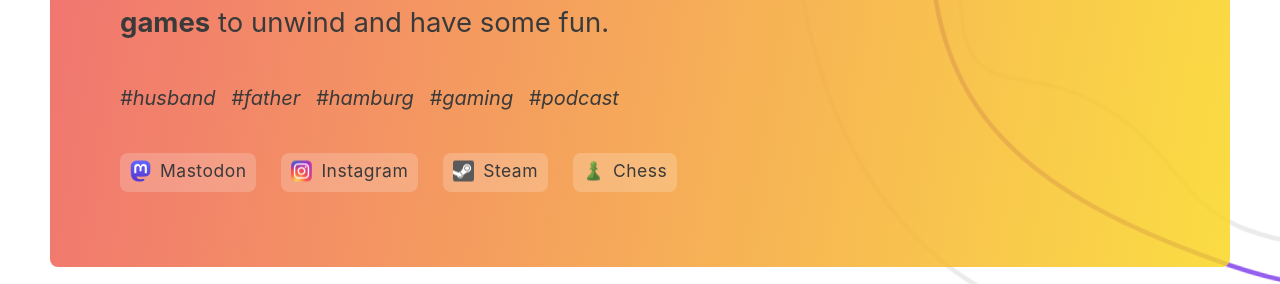
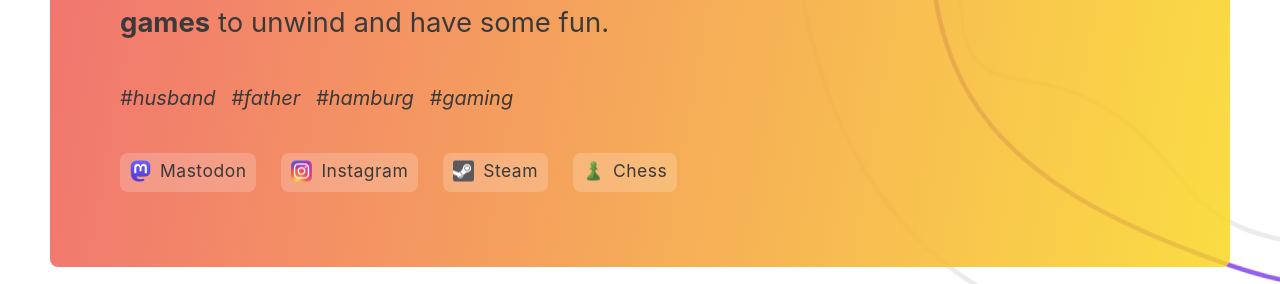
Before and after one commit to l4ci/l4ci.github.io, a Jekyll site: the page built from index.html, in a window 1280 px wide and 900 px high, scrolled down 1991 px. Shown: the part 174-458 px from the top of the window. Built offline with Jekyll 4.4.1, drawn with Linux system fonts in a browser that asks for light colours; Markdown is read by kramdown in place of the engine named in the settings; the list of posts is cut into pages by our own code.

Commit message:
Update index.html

```diff
--- a/index.html
+++ b/index.html
@@ -144,19 +142,14 @@
       <li>father</li>
       <li>hamburg</li>
       <li>gaming</li>
-      <li>podcast</li>
     </ul>
 
     <nav class="social-links">
       <ul>
-        <li><a href="https://mastodon.social/@l4ci" rel="me"><img src="https://volkerotto.net/assets/img/mastodon.png" alt="@l4ci@mastodon.social" />
-            Mastodon</a></li>
-        <li><a href="https://www.instagram.com/chirpysnail/"><img src="https://volkerotto.net/assets/img/instagram.png"
-              alt="" /> Instagram</a></li>
-        <li><a href="https://steamcommunity.com/id/l4ci/"><img src="https://volkerotto.net/assets/img/steam.png"
-              alt="" /> Steam</a></li>
-        <li><a href="https://www.chess.com/member/l4ci"><img src="https://volkerotto.net/assets/img/chess.png" alt="" />
-            Chess</a></li>
+        <li><a href="https://mastodon.social/@l4ci" rel="me"><img src="https://volkerotto.net/assets/img/mastodon.png" alt="@l4ci@mastodon.social" loading="lazy"> Mastodon</a></li>
+        <li><a href="https://www.instagram.com/chirpysnail/"><img src="https://volkerotto.net/assets/img/instagram.png" alt="" loading="lazy"> Instagram</a></li>
+        <li><a href="https://steamcommunity.com/id/l4ci/"><img src="https://volkerotto.net/assets/img/steam.png" alt="" loading="lazy"> Steam</a></li>
+        <li><a href="https://www.chess.com/member/l4ci"><img src="https://volkerotto.net/assets/img/chess.png" alt="" loading="lazy"> Chess</a></li>
       </ul>
     </nav>
     <div class="section__bg section__bg--blue"></div>
@@ -172,7 +165,7 @@
       <h3 class="section__subline">Work experience</h3>
 
       <dl>
-        <dt><strong>Since 2018</strong></dt>
+        <dt><strong><span class="pulse-dot"></span> Since 2018</strong></dt>
         <dd><strong class="current">CTO @ <a href="https://digital-masters.de">Digital Masters</a></strong></dd>
 
         <dt>2017 - 2018</dt>
@@ -246,6 +238,5 @@
         </linearGradient>
       </defs>
     </svg>
-
   </div>
 </footer>
```
Also changed, not shown: other parts of index.html (+3 -6 lines).
